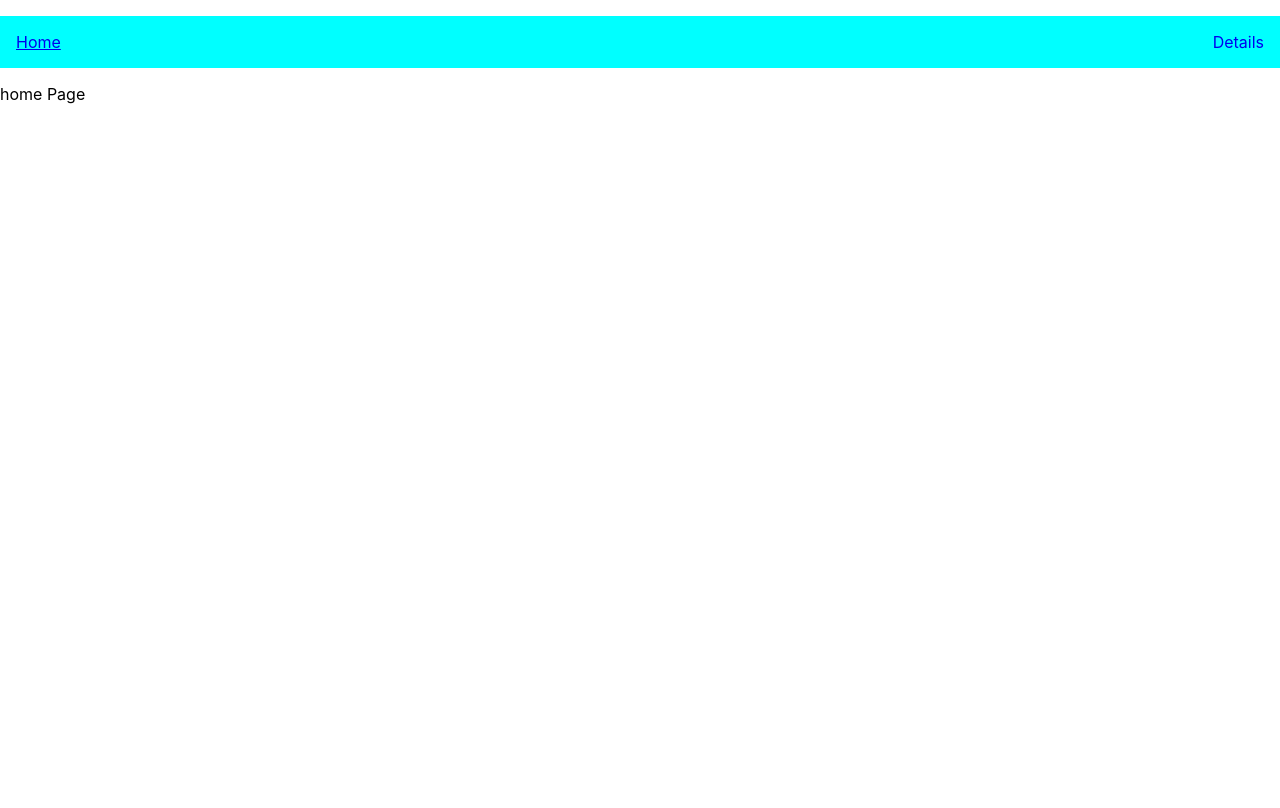
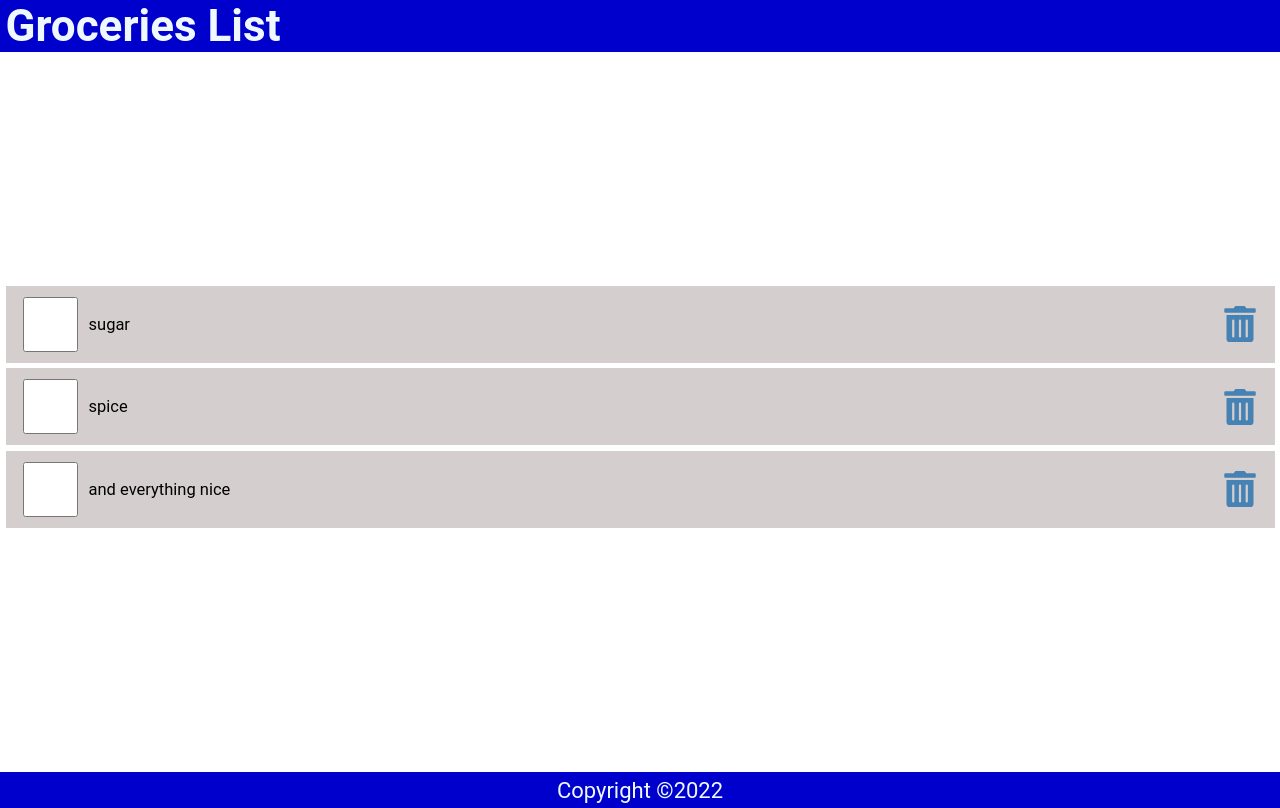
Before and after one commit to Alfred-KInyua/my-shop, a React (Create React App) app: page / in a window 1280 px wide. Built offline with nearby package versions, Linux system fonts and the light colour scheme.

Commit message:
Add components and styling

```diff
--- a/src/App.css
+++ b/src/App.css
@@ -32,7 +32,6 @@
   from {
     transform: rotate(0deg);
   }
-
   to {
     transform: rotate(360deg);
   }
--- a/src/App.js
+++ b/src/App.js
@@ -1,16 +1,14 @@
 import React from 'react';
-import { BrowserRouter as Router, Routes, Route } from 'react-router-dom';
-import Details from './components/pages/details/Details';
-import Home from './components/pages/home/home';
-import Nav from './components/pages/nav/Nav';
+import Content from './components/Content';
+import Header from './components/Header';
+import Footer from './components/Footer';
 
-const App = () => (
-  <Router>
-    <Nav />
-    <Routes>
-      <Route path="/" element={<Home />} />
-      <Route path="details" element={<Details />} />
-    </Routes>
-  </Router>
-);
-export default App;
+export default function App() {
+  return (
+    <>
+      <Header />
+      <Content />
+      <Footer />
+    </>
+  );
+}
--- /dev/null
+++ b/src/components/Content.js
@@ -0,0 +1,37 @@
+import React, { useState } from 'react';
+import { FaTrashAlt } from 'react-icons/fa';
+
+export default function Content() {
+  const [items, setItems] = useState([
+    {
+      id: 1,
+      checked: false,
+      item: 'sugar',
+    },
+    {
+      id: 2,
+      checked: false,
+      item: 'spice',
+    },
+    {
+      id: 3,
+      checked: false,
+      item: 'and everything nice',
+    },
+  ]);
+  return (
+    <>
+      <main>
+        <ul>
+          {items.map((myItems) => (
+            <li className="item" key={myItems.id}>
+              <input type="checkbox" checked={myItems.checked} />
+              <label>{myItems.item}</label>
+              <FaTrashAlt role="button" tabIndex="0" />
+            </li>
+          ))}
+        </ul>
+      </main>
+    </>
+  );
+}
--- /dev/null
+++ b/src/components/Footer.js
@@ -0,0 +1,6 @@
+import React from 'react';
+
+export default function Footer() {
+  const data = new Date();
+  return <footer>Copyright &copy;{data.getFullYear()}</footer>;
+}
--- /dev/null
+++ b/src/components/Header.js
@@ -0,0 +1,11 @@
+import React from 'react';
+
+export default function Header() {
+  return (
+    <>
+      <header>
+        <h1>Groceries List</h1>
+      </header>
+    </>
+  );
+}
--- a/src/components/pages/details/Details.js
+++ /dev/null
@@ -1,5 +0,0 @@
-import React from 'react';
-
-export default function Details() {
-  return <div>Details</div>;
-}
--- a/src/components/pages/home/home.js
+++ /dev/null
@@ -1,5 +0,0 @@
-import React from 'react';
-
-export default function Home() {
-  return <div>home Page</div>;
-}
--- a/src/components/pages/nav/Nav.js
+++ /dev/null
@@ -1,38 +0,0 @@
-import React from 'react';
-import { NavLink } from 'react-router-dom';
-import navStyle from './Nav.module.css';
-
-const Nav = () => {
-  const activeStyle = {
-    textDecoration: 'underline',
-  };
-  return (
-    <>
-      <nav className={navStyle.nav}>
-        <ul>
-          <div className={navStyle.unorderedList}>
-            <li>
-              <NavLink
-                to="/"
-                className={navStyle.navLink}
-                style={({ isActive }) => (isActive ? activeStyle : undefined)}
-              >
-                Home
-              </NavLink>
-            </li>
-            <li>
-              <NavLink
-                to="details"
-                className={navStyle.navLink}
-                style={({ isActive }) => (isActive ? activeStyle : undefined)}
-              >
-                Details
-              </NavLink>
-            </li>
-          </div>
-        </ul>
-      </nav>
-    </>
-  );
-};
-export default Nav;
--- a/src/components/pages/nav/Nav.module.css
+++ /dev/null
@@ -1,16 +0,0 @@
-.nav {
-  background-color: aqua;
-}
-a {
-  text-decoration: none;
-}
-ul {
-  padding: 1rem;
-}
-li {
-  list-style: none;
-}
-.unorderedList {
-  display: flex;
-  justify-content: space-between;
-}
--- a/src/index.css
+++ b/src/index.css
@@ -1,27 +1,104 @@
+* {
+  margin: 0;
+  padding: 0;
+  box-sizing: border-box;
+}
+
+html {
+  font-size: 22px;
+}
+
 body {
-  margin: 0;
-  font-family:
-    -apple-system,
-    BlinkMacSystemFont,
-    'Segoe UI',
-    'Roboto',
-    'Oxygen',
-    'Ubuntu',
-    'Cantarell',
-    'Fira Sans',
-    'Droid Sans',
-    'Helvetica Neue',
-    sans-serif;
+  min-height: 100vh;
+  font-family: 'Roboto', 'Oxygen', 'Ubuntu', 'Cantarell', 'Fira Sans',
+    'Droid Sans', 'Helvetica Neue', sans-serif;
   -webkit-font-smoothing: antialiased;
   -moz-osx-font-smoothing: grayscale;
 }
 
-code {
-  font-family:
-    source-code-pro,
-    Menlo,
-    Monaco,
-    Consolas,
-    'Courier New',
-    monospace;
+.App {
+  display: flex;
+  flex-direction: column;
+  justify-content: center;
+  align-items: center;
+  height: 100vh;
+  max-width: 500px;
+  border: 1px solid mediumblue;
+  margin: auto;
 }
+
+header {
+  width: 100%;
+  padding: 0 0.25em;
+  background-color: mediumblue;
+  color: aliceblue;
+  display: flex;
+  justify-content: space-between;
+  align-items: center;
+}
+
+main {
+  width: 100%;
+  display: flex;
+  flex-direction: column;
+  flex-grow: 1;
+  justify-content: center;
+  align-items: center;
+  overflow-y: auto;
+  height: 90vh;
+}
+
+footer {
+  width: 100%;
+  padding: 0.25em;
+  background-color: mediumblue;
+  color: aliceblue;
+  display: grid;
+  place-content: center;
+}
+ul {
+  width: 100%;
+  list-style: none;
+  padding: 0 0.25rem 0.25rem;
+}
+ul li::before {
+  content: '\2008';
+}
+.item {
+  display: flex;
+  justify-content: flex-start;
+  align-items: center;
+  padding: 0.5rem;
+  margin: 0.25rem 0;
+  background-color: rgb(212, 206, 206);
+}
+.item:first-child {
+  margin: 0;
+}
+.item input[type='checkbox'] {
+  text-align: center;
+  width: 2.5rem;
+  min-width: 48px;
+  height: 2.5rem;
+  cursor: pointer;
+  margin-right: 0.5rem;
+}
+.item input[type='checkbox']:focus + label {
+  text-decoration: underline;
+}
+.item > label {
+  font-size: 0.75rem;
+  flex-grow: 1;
+}
+.item svg {
+  width: 48px;
+  height: 36px;
+  font-size: 1rem;
+  color: steelblue;
+  cursor: pointer;
+}
+.item svg:focus,
+.item svg:hover {
+  color: red;
+  outline: none;
+}
--- a/src/index.js
+++ b/src/index.js
@@ -7,5 +7,5 @@ const root = ReactDOM.createRoot(document.getElementById('root'));
 root.render(
   <React.StrictMode>
     <App />
-  </React.StrictMode>,
+  </React.StrictMode>
 );
```
Also changed, not shown: src/components/leader.png (added).
